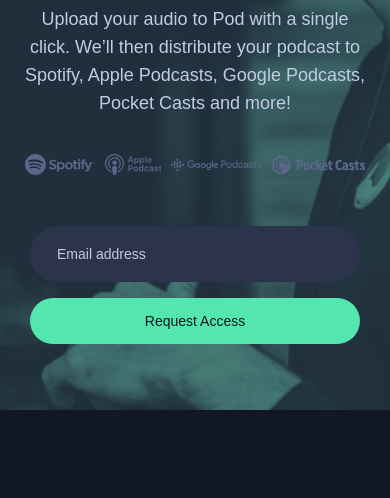
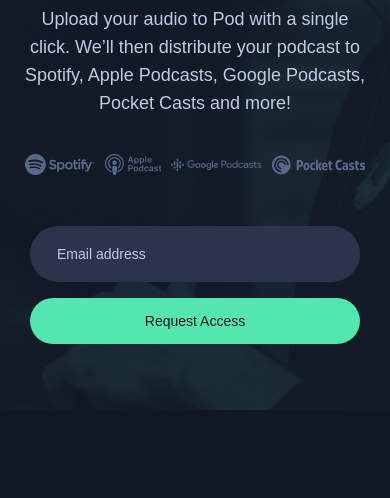
Before and after one commit to Sara01romao/pod-landing--solicitacao-de-acesso, a plain HTML site: page index.html in a window 390 px wide. Shown: the part 346-844 px from the top of the page. Drawn offline with Linux system fonts and the light colour scheme; a web font is replaced by a local one.

Commit message:
style: altera cor mobile de fundo

```diff
--- a/styles.css
+++ b/styles.css
@@ -199,7 +199,7 @@ form .campo-container button:hover{
    section{
         background-position: center;
         background-size: cover;
-        background: #2c344b82;
+        background: #121725de;
         padding: 39px 25px;
 
    }
```
